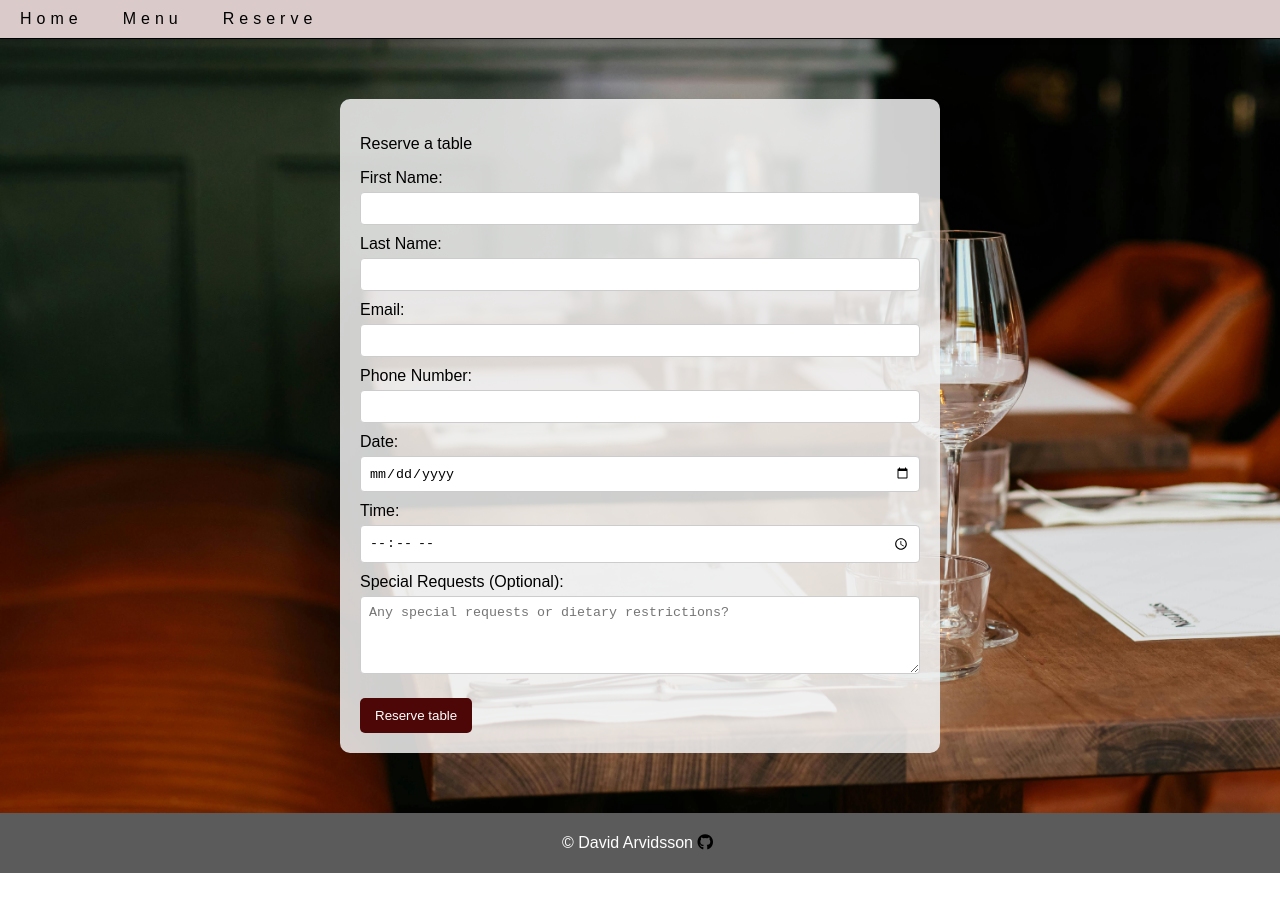
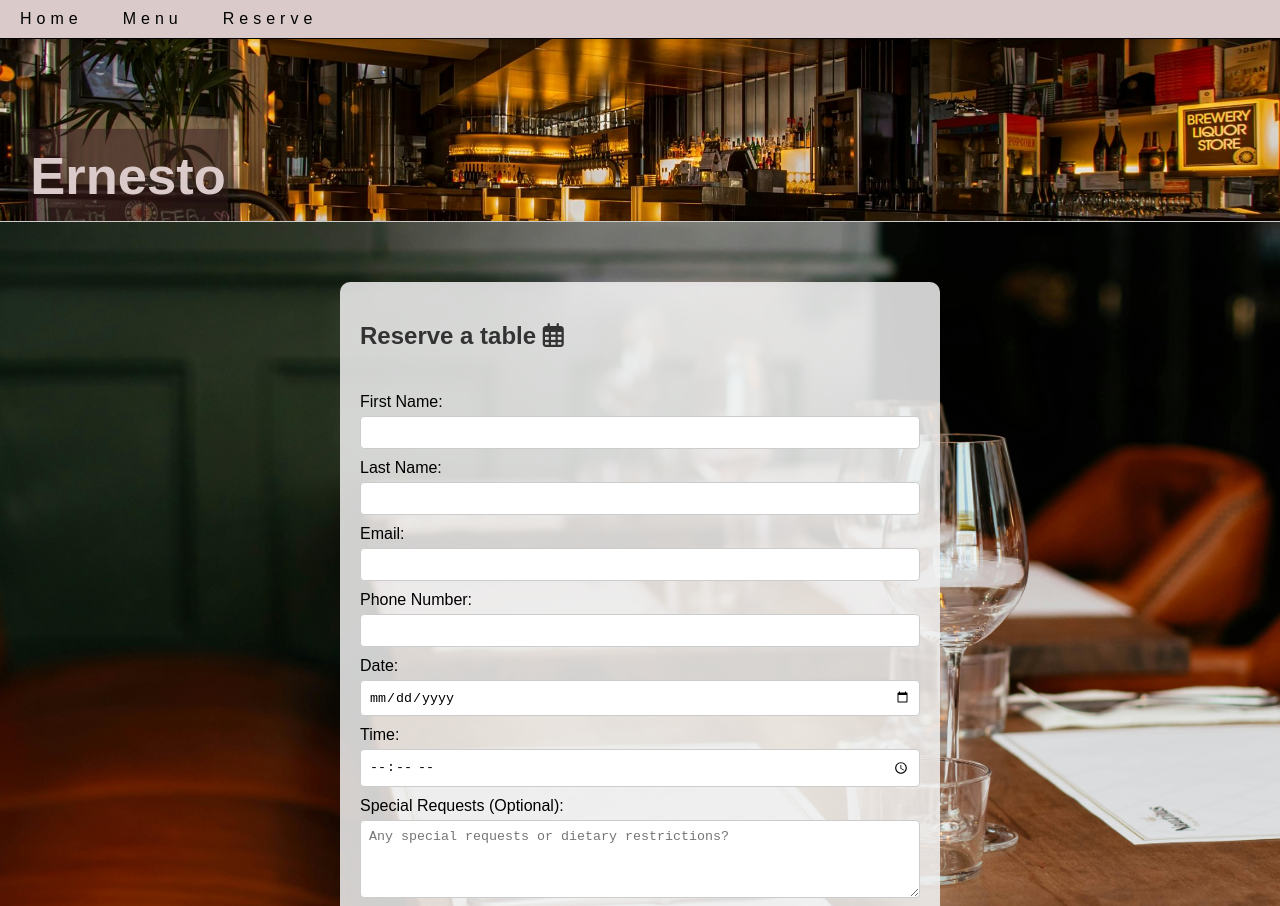
Before and after one commit to Darvid-223/ernesto, a plain HTML site: page form.html in a window 1280 px wide. Shown: the top 906 px of the page. Before the commit the page ends 873 px from the top, so only its background shows below. Drawn offline with Linux system fonts and the light colour scheme; a web font is replaced by a local one.

Commit message:
added border between hero image and main

```diff
--- a/assets/css/style.css
+++ b/assets/css/style.css
@@ -117,16 +117,21 @@ input[type="submit"]:hover {
 
 }
 
-/* Hero text
+/* Hero image text */
 .hero-text {
     position: absolute;
-    top: 50%;
-    left: 50%;
+    font-family: "Edu NSW ACT Foundation", Arial;
+    font-size: 35px;
+    top: 77%;
+    left: 10%;
     transform: translate(-50%, -50%);
-    color: white;
+    color: #dacaca;
     text-align: center;
+    background-color: rgba(54, 30, 30, 0.5); /* Transparency */
+    width: 200px;
+    line-height: 0.1; /* High of text background */
 }
-*/
+
 
 /* table image, form background */
 .table-image {
@@ -134,6 +139,8 @@ input[type="submit"]:hover {
     width: 100%;
     background: url("../images/table.jpg") no-repeat center center/cover;
     position: relative;
+    box-shadow: 0 2px 5px rgba(0,0,0,0.2); /* box shadow */
+    margin-top: 0;
 
 }
 
@@ -144,8 +151,11 @@ input[type="submit"]:hover {
 main {
     flex: 1;
     margin-top: 18px; /* Adjust margin to navbar */
+    border-top: 1px solid #cccccc; /* Solid border */
+    box-shadow: 0px -5px 10px rgba(0, 0, 0, 0.1); /* border shadow*/
+}
 
-}
+
 
 /* Footer styling */
 footer {
@@ -170,7 +180,7 @@ footer {
 
 
 section {
-    background-color: rgba(255, 255, 255, 0.8); /* Transparency */
+    background-color: rgba(255, 255, 255, 0.5); /* Transparency */
     border-radius: 10px;
     padding: 15px;
     box-shadow: 0 2px 5px rgba(0,0,0,0.2); /* box shadow */
@@ -237,4 +247,8 @@ li {
     .menu-grid {
         grid-template-columns: 1fr; /* One column on smaller screens */
     }
+
+    .hero-text {
+        left: 30%; /* position of Hero-text on small screens */
+    }
 }
--- a/form.html
+++ b/form.html
@@ -28,18 +28,21 @@
 
     </ul>
 </nav>
-  <!-- <section class="hero">-->
-  <!--  <div class="hero-text">-->
+<section class="hero">
+    <div class="hero-text">
+        <h1>Ernesto</h1>
 
     </div>
 </section>
+
 <!-- main -->
 <main class="table-image">
 
 
     <form action="/endpoint" method="post">
 
-        <p>Reserve a table</p>
+        <h2>Reserve a table <i class="fa-regular fa-calendar-days"></i></h2>
+        <br>
 
         <label for="fname">First Name:</label>
         <input type="text" id="name" name="fname" required>
```
Also changed, not shown: index.html (+8 -1 lines), menu.html (+2 -1 lines).
